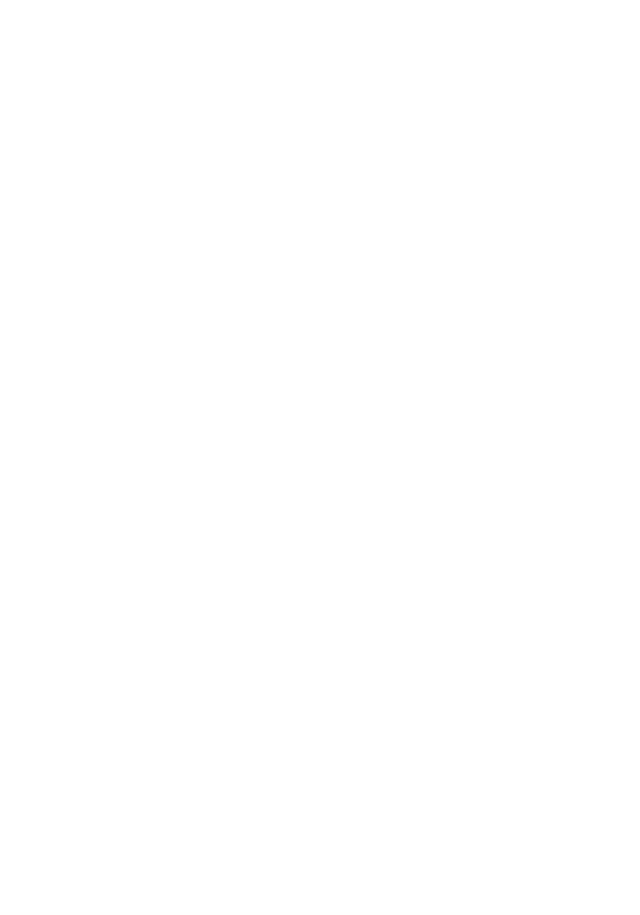
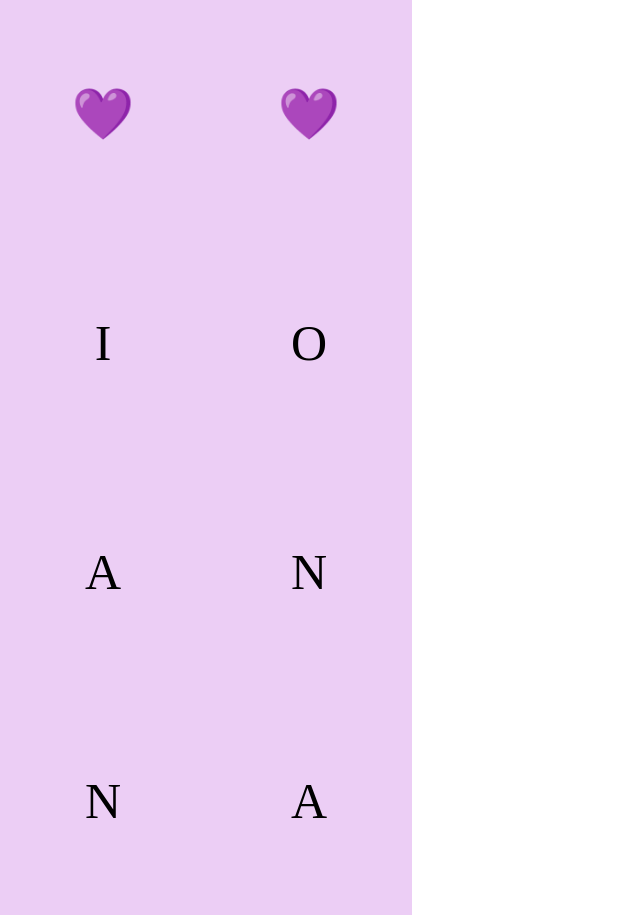
Before and after one commit to HaekyungS/js_random-prac_230305, a plain HTML site: page index.html in a window 1280 px wide. Shown: the whole page, without its empty margins (0-640 px from the left). Before the commit the page ends 800 px from the top, so only its background shows below. Drawn offline with Linux system fonts and the light colour scheme; a web font is replaced by a local one.

Commit message:
사진 랜덤 로딩(랜덤함수,이벤트리스너이용)

```diff
--- a/index.html
+++ b/index.html
@@ -1,14 +1,130 @@
 <!DOCTYPE html>
 <html lang="en">
+
 <head>
   <meta charset="UTF-8">
   <meta http-equiv="X-UA-Compatible" content="IE=edge">
   <meta name="viewport" content="width=device-width, initial-scale=1.0">
   <title>Document</title>
+  <link href="https://fonts.googleapis.com/css2?family=Tilt+Neon&display=swap" rel="stylesheet">
 </head>
+
 <body>
   <script>
 
+    //doc 만드는 함수
+    function CreateDoc(Tag, Parents, atrri, attrivalue) {
+      const element = document.createElement(Tag);
+      Parents.appendChild(element);
+      if (atrri !== undefined) {
+        element.setAttribute(atrri, attrivalue);
+      }
+    }
+
+    //스타일태그 함수
+    function Style(Tag, Width, Height, Margin, Padding) {
+      Tag.style.width = Width;
+      Tag.style.height = Height;
+      if (Margin !== undefined) {
+        Tag.style.margin = Margin;
+      }
+      if (Padding !== undefined) {
+        Tag.style.padding = Padding;
+      }
+    }
+
+    //배경함수
+    //배경이 지금 메인 사이즈보다 커지면, 저 cover 속성이 가로나 세로를 맞춰주는거라 비율상 사진이 안보이는 문제가 있음.
+    //딱 맞게 나올 방법 없을지 찾아보기.
+    function Background(Tag,Background,Size){
+      Tag.style.background = Background;
+      Tag.style.backgroundSize="cover";
+      Tag.style.backgroundPosition="center"
+    }
+
+    //디스플레이 태그 함수
+    function DisplayStyle(Tag, Display, Direction, Justify, Align, Wrap) {
+      Tag.style.display = Display;
+      if (Direction !== undefined) {
+        Tag.style.displayDirection = Direction;
+      }
+      if (Justify !== undefined) {
+        Tag.style.justifyContent = Justify;
+      }
+      if (Align !== undefined) {
+        Tag.style.alignItems = Align;
+      }
+      if (Wrap !== undefined) {
+        Tag.style.flexWrap = Wrap;
+      }
+    }
+
+    //랜덤함수
+    function mathrange(min, max) {
+      min = Math.ceil(min); //최소값 숫잔데 반올림.
+      max = Math.floor(max); //최대값 숫잔데 절사.
+      return Math.floor(Math.random() * (max - min)) + min;
+      //랜덤숫자*최대값-최소값 인 숫자인데 소수점은 절사
+      console.log(Math.floor(Math.random() * (max - min)) + min);
+    }
+
+    //폰트 공통이라 함수로 묶음.
+    function Font(Tag) {
+      Tag.style.fontFamily = "'Tilt Neon'"
+      Tag.style.fontSize = "50px"
+    }
+
+    //안에 들어갈 텍스트 배열->순서대로 넣을거라
+    const Intitial = ["💜", "💜", "I", "O", "A", "N", "N", "A"];
+
+    //안에 들어갈 사진들 배열만들기
+    const Ioanna = [];
+
+    //숫자말고 폴더안에 파일갯수를 셀순없나?
+    for (i = 0; i < 23; i++) {
+      Ioanna[i] = "(./photo/Ioanna" + [i] + ".jpg)"
+    }
+    // console.dir(Ioanna);
+    //배열 추가 확인.
+    //console.log(Ioanna.length) 갯수 콘솔 확인.
+
+    //body 스타일.
+    Style(document.body, "100vw", "100vh", "0", "0");
+
+    //main 생성 및 스타일
+    CreateDoc("main", document.body);
+    let Main = document.body.children[1];
+    Style(Main, "412px", "915px");
+    DisplayStyle(Main, "flex", "", "", "", "wrap");
+
+    //main 내부를 8등분해서 div 생성. div별로 안에 p태그도 추가 생성. 세부 스타일 지정.
+    for (i = 0; i < 8; i++) {
+      CreateDoc("div", Main);
+      Style(Main.children[i], "50%", "25%", "", "");
+      Background(Main.children[i],"#ECCEF5");
+      DisplayStyle(Main.children[i], "flex", "", "center", "center");
+      CreateDoc("p", Main.children[i])
+      Main.children[i].children[0].textContent = Intitial[i];
+      Font(Main.children[i].children[0]);
+
+      //누르면 변화하게 하고, 이벤트리스너를 넣어 사진 바뀌게 설정. 사진은 순서대로가 아닌 랜덤숫자로 나오게함.
+      let Switch = true;
+      Main.children[i].addEventListener("click", function () {
+        if(Switch===true){
+          Background(this,"url"+Ioanna[mathrange(0,Ioanna.length)]);
+          DisplayStyle(this.children[0],"none")
+          Switch=false;
+        }
+        else if(Switch===false){
+          Background(this,"#ECCEF5");
+          DisplayStyle(this.children[0],"")
+          Switch=true;
+        }
+      })
+    }
+
+
   </script>
 </body>
+
 </html>
```
Also changed, not shown: 1 other file.
